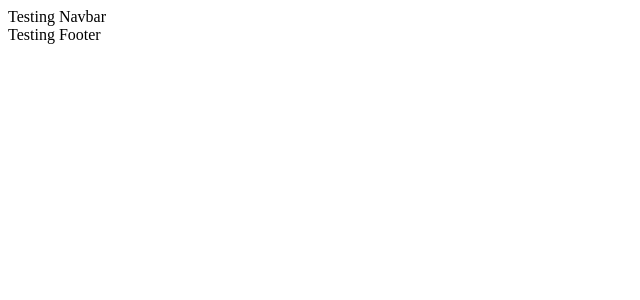
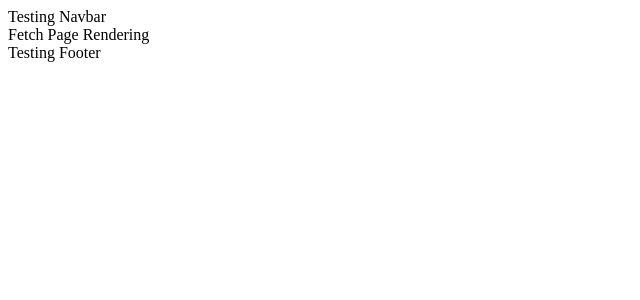
Before and after one commit to Holstein30/NiteLeague, a React app: page /fetchTest in a window 1280 px wide. Shown: the top 300 px of the page, without its empty margins (0-640 px from the left). Built offline with nearby package versions, Linux system fonts and the light colour scheme.

Commit message:
fetch test route rendering

```diff
--- a/src/components/App.js
+++ b/src/components/App.js
@@ -2,6 +2,7 @@ import React, { Component } from "react";
 import Navbar from "./global/nav-bar";
 import Footer from "./global/footer";
 import Main from "./Main";
+
 
 class App extends Component {
   render() {
--- a/src/components/Main.js
+++ b/src/components/Main.js
@@ -5,6 +5,7 @@ import ManageTeamPage from "./manage-team-page";
 import ProfilePage from "./profile-page";
 import RegistrationPage from "./registration-page";
 import TeamPage from "./team-page";
+import FetchTest from "./fetchTest-page"
 
 // The Main component renders one of the three provided
 // Routes (provided that one matches). Both the /roster
@@ -19,6 +20,7 @@ const Main = () => (
       <Route path="/manageteam" component={ManageTeamPage} />
       <Route path="/registration" component={RegistrationPage} />
       <Route path="/team" component={TeamPage} />
+      <Route path="/fetchTest" component={FetchTest} />
     </Switch>
   </main>
 );
--- /dev/null
+++ b/src/components/fetchTest-page/index.js
@@ -0,0 +1,24 @@
+import React, { Component } from 'react';
+
+class FetchTest extends Component {
+  constructor(props) {
+    super(props);
+
+    this.state = {
+      data: null,
+    };
+  }
+
+  // componentDidMount() {
+  //   fetch('https://api.mydomain.com')
+  //     .then(response => response.json())
+  //     .then(data => this.setState({ data }));
+  // }
+
+  render() {
+    return <div>Fetch Page Rendering</div>;
+  }
+
+}
+
+export default FetchTest;
--- a/webpack.config.js
+++ b/webpack.config.js
@@ -7,7 +7,8 @@ const htmlPlugin = new HtmlWebPackPlugin({
 
 module.exports = {
   devServer: {
-    historyApiFallback: true
+    historyApiFallback: true,
+    port: 3000
   },
   module: {
     rules: [
```
